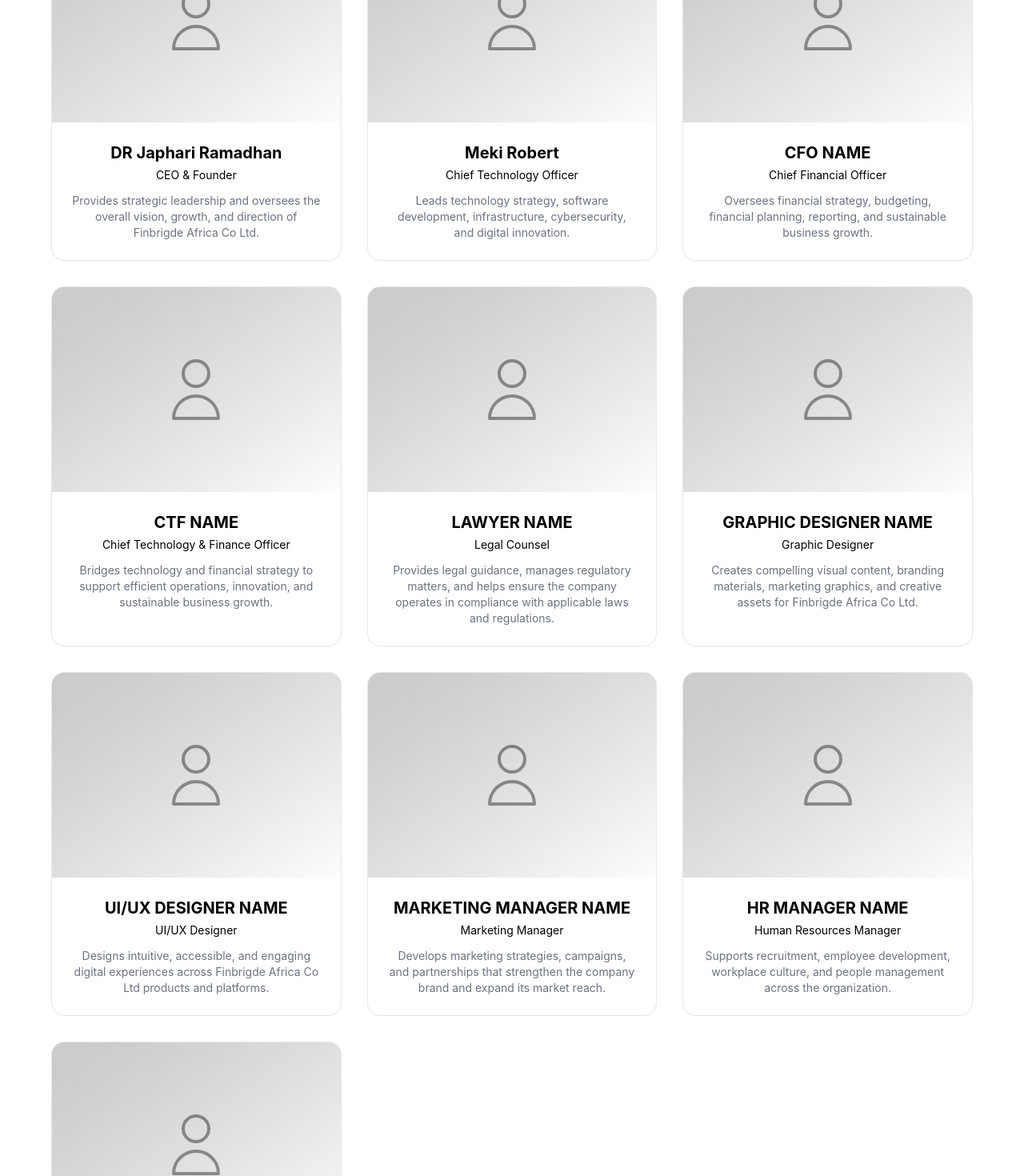
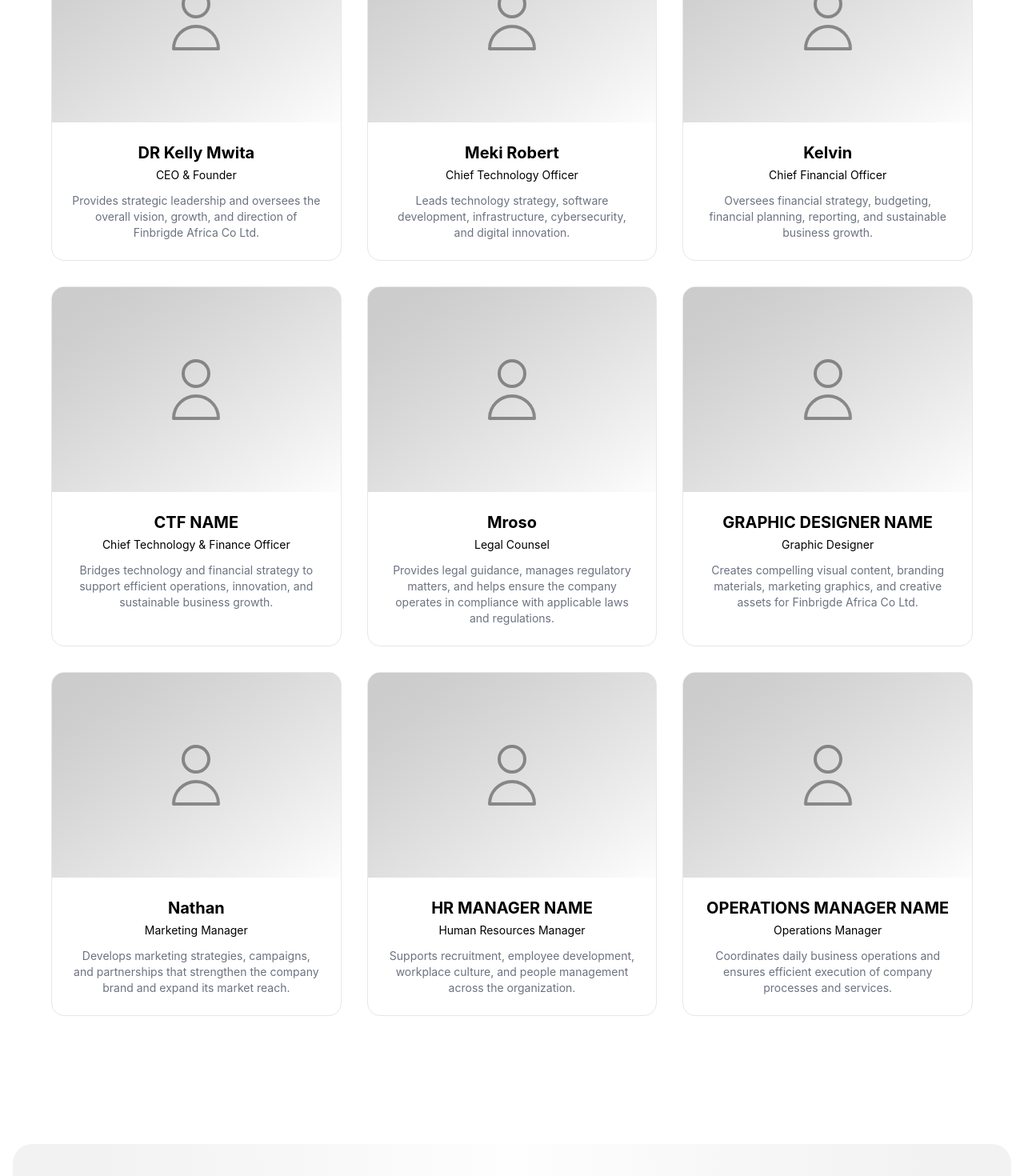
Before and after one commit to MeckRobert/ONE_TECH, a Next.js app: page /aboutUs in a window 1280 px wide. Shown: the part 3185-4655 px from the top of the page at 80% size. Built offline with nearby package versions, Linux system fonts and the light colour scheme.

Commit message:
remove about positions

```diff
--- a/app/aboutUs/page.tsx
+++ b/app/aboutUs/page.tsx
@@ -19,7 +19,7 @@ export default function AboutPage() {
 
   const teamMembers = [
     {
-    name: 'DR Japhari Ramadhan',
+    name: 'DR Kelly Mwita',
     position: t('about.team.ceo'),
     image: '/team/ceo.jpg',
     bio: t('about.team.ceo_bio')
@@ -31,7 +31,7 @@ export default function AboutPage() {
     bio: t('about.team.cto_bio')
   },
   {
-    name: 'CFO NAME',
+    name: 'Kelvin',
     position: t('about.team.cfo'),
     image: '/team/cfo.jpg',
     bio: t('about.team.cfo_bio')
@@ -43,7 +43,7 @@ export default function AboutPage() {
     bio: t('about.team.ctf_bio')
   },
   {
-    name: 'LAWYER NAME',
+    name: 'Mroso',
     position: t('about.team.lawyer'),
     image: '/team/lawyer.jpg',
     bio: t('about.team.lawyer_bio')
@@ -54,14 +54,9 @@ export default function AboutPage() {
     image: '/team/graphic-designer.jpg',
     bio: t('about.team.graphic_designer_bio')
   },
+
   {
-    name: 'UI/UX DESIGNER NAME',
-    position: t('about.team.ui_ux_designer'),
-    image: '/team/ui-ux-designer.jpg',
-    bio: t('about.team.ui_ux_designer_bio')
-  },
-  {
-    name: 'MARKETING MANAGER NAME',
+    name: 'Nathan',
     position: t('about.team.marketing'),
     image: '/team/marketing.jpg',
     bio: t('about.team.marketing_bio')
--- a/package.json
+++ b/package.json
@@ -4,7 +4,7 @@
   "private": true,
   "scripts": {
     "dev": "next dev",
-    "build": "prisma generate &&next build",
+    "build": "prisma generate && next build",
     "start": "next start",
     "lint": "eslint"
   },
```
